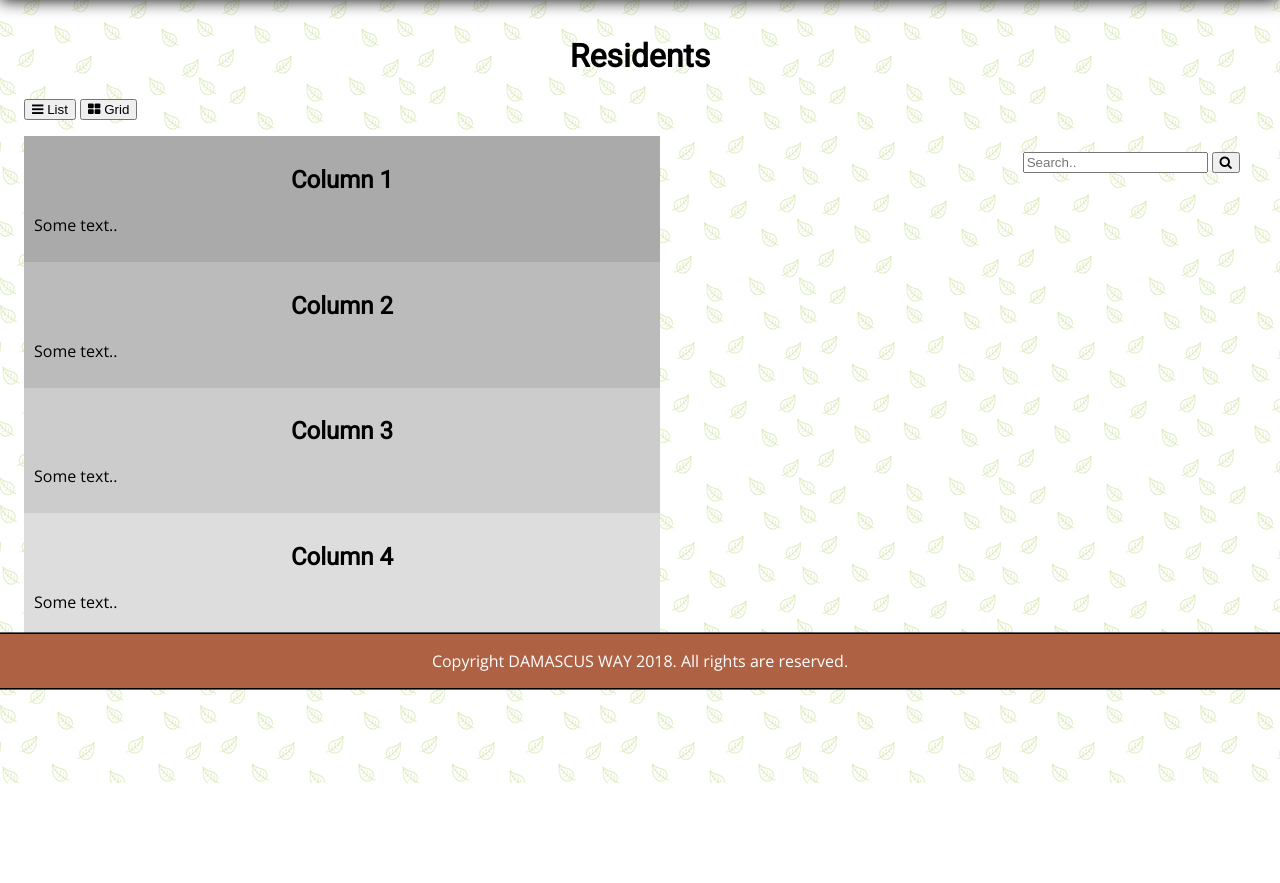
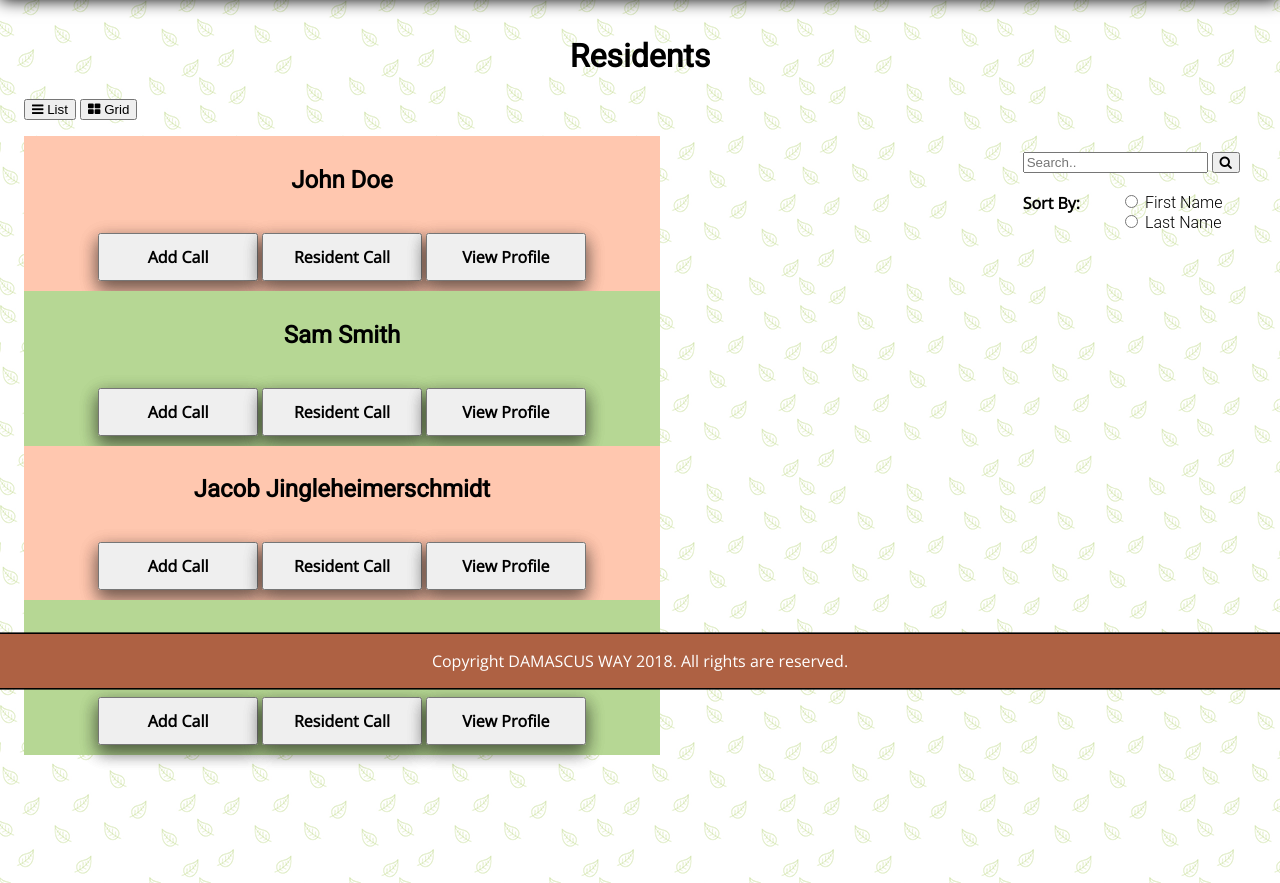
Before and after one commit to thaoc/Web-App, a PHP site: page /damascusResidentView.html in a window 1280 px wide. Shown: the part 112-995 px from the top of the page. Before the commit the page ends 895 px from the top, so only its background shows below. Run offline with PHP 8.4, Linux system fonts and the light colour scheme.

Commit message:
Final CSS and some other updates for view list.

```diff
--- a/damascusBaseCSS.css
+++ b/damascusBaseCSS.css
@@ -40,6 +40,34 @@ label
 	text-align:center;
 }
 
+.residentButtons
+{
+	font-family: open sans;
+	font-weight: bold;
+	font-size: 1em;
+	box-shadow: 0 8px 16px 0 rgba(0,0,0,0.2), 0 6px 20px 0 rgba(0,0,0,0.19);
+	height: 3em;
+	width: 10em;
+	text-align:center;
+	display: inline-block;
+}
+
+#outer
+{
+    width:100%;
+    text-align: center;
+}
+
+#radio label {
+  float: left;
+}
+#radio ul {
+  margin: 0;
+  list-style: none;
+  float: left;
+  display: inline-block;
+}
+
 .submit
 {
 	margin: 1em;
@@ -62,6 +90,7 @@ label
     float: left;
     width: 50%;
     padding: 10px;
+
 }
 
 /* Clear floats after the columns */
@@ -146,7 +175,7 @@ label
      }
 }
 
-h1, h2, h3, h4 {
+h1, h2, h3, h4, h5 {
 	font-family: 'Roboto', sans-serif;
 	float: center;
 	text-align: center;
--- a/damascusResidentView.html
+++ b/damascusResidentView.html
@@ -43,6 +43,8 @@
 
 <h1> Residents </h1>
 
+
+
 <p>
 <!-- Buttons to choose list or grid view -->
 <button onclick="listView()"><i class="fa fa-bars"></i> List</button>
@@ -52,30 +54,86 @@
     <form action="/#.php">
       <input type="text" placeholder="Search.." name="search">
       <button type="submit"><i class="fa fa-search"></i></button>
+	  <br><br>
+	    	    <div id="radio">
+  <label>Sort By:</label>
+  <ul>
+    <li><input type="radio"  name = "sorter"> First Name</li>
+    <li><input type="radio"  name = "sorter" > Last Name</li>
+  </ul>
+</div>
     </form>
   </div>
 
-<div class="row">
-  <div class="column2" style="background-color:#aaa;">
-    <h2>Column 1</h2>
-    <p>Some text..</p>
-  </div>
-  <div class="column2" style="background-color:#bbb;">
-    <h2>Column 2</h2>
-    <p>Some text..</p>
-  </div>
-</div>
+  <!-- Code will programmatically update with database values later and create links based on
+  residents names drawn from database. This is only dummy data to show what it will look like when
+  finished. -->
 
 <div class="row">
-  <div class="column2" style="background-color:#ccc;">
-    <h2>Column 3</h2>
-    <p>Some text..</p>
+  <div class="column2" style="background-color:#FFC7AF;">
+  	<div id = "outer">
+    <h2>John Doe</h2><br>
+					<div class="residentButtons">
+						<input type="button" value="Add Call" class="button">
+					</div>
+					<div class="residentButtons">
+						<input type="button" value="Resident Call" class="button">
+					</div>
+					<div class="residentButtons">
+						<input type="button" value="View Profile" class="button">
+					</div>
+
   </div>
-  <div class="column2" style="background-color:#ddd;">
-    <h2>Column 4</h2>
-    <p>Some text..</p>
   </div>
-</div>
+ <div class="row">
+  <div class="column2" style="background-color:#B6D794;">
+  	<div id = "outer">
+    <h2>Sam Smith</h2><br>
+					<div class="residentButtons">
+						<input type="button" value="Add Call" class="button">
+					</div>
+					<div class="residentButtons">
+						<input type="button" value="Resident Call" class="button">
+					</div>
+					<div class="residentButtons">
+						<input type="button" value="View Profile" class="button">
+					</div>
+
+  </div>
+  </div>
+
+<div class="row">
+  <div class="column2" style="background-color:#FFC7AF;">
+  	<div id = "outer">
+    <h2>Jacob Jingleheimerschmidt</h2><br>
+					<div class="residentButtons">
+						<input type="button" value="Add Call" class="button">
+					</div>
+					<div class="residentButtons">
+						<input type="button" value="Resident Call" class="button">
+					</div>
+					<div class="residentButtons">
+						<input type="button" value="View Profile" class="button">
+					</div>
+
+  </div>
+  </div>
+ <div class="row">
+  <div class="column2" style="background-color:#B6D794;">
+  	<div id = "outer">
+    <h2>Osmosis Jones</h2><br>
+					<div class="residentButtons">
+						<input type="button" value="Add Call" class="button">
+					</div>
+					<div class="residentButtons">
+						<input type="button" value="Resident Call" class="button">
+					</div>
+					<div class="residentButtons">
+						<input type="button" value="View Profile" class="button">
+					</div>
+
+  </div>
+  </div>
   </p>
 		</div>
   <script src="scripts.js"></script>
--- a/scripts.js
+++ b/scripts.js
@@ -3,6 +3,13 @@ var elements = document.getElementsByClassName("column2");
 
 // Declare a loop variable
 var i;
+
+// Grid View
+function gridView() {
+  for (i = 0; i < elements.length; i++) {
+    elements[i].style.width = "50%";
+  }
+}
 
 // List View
 function listView() {
@@ -10,10 +17,3 @@ function listView() {
     elements[i].style.width = "100%";
   }
 }
-
-// Grid View
-function gridView() {
-  for (i = 0; i < elements.length; i++) {
-    elements[i].style.width = "50%";
-  }
-}
```
